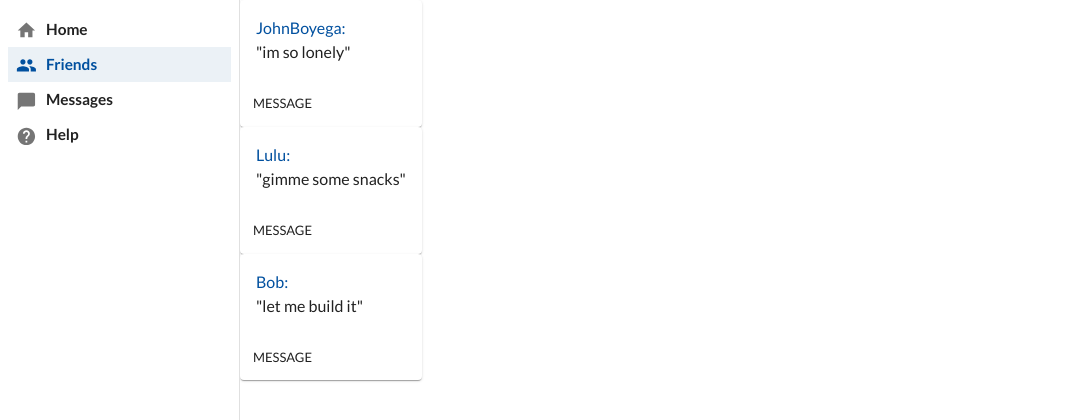
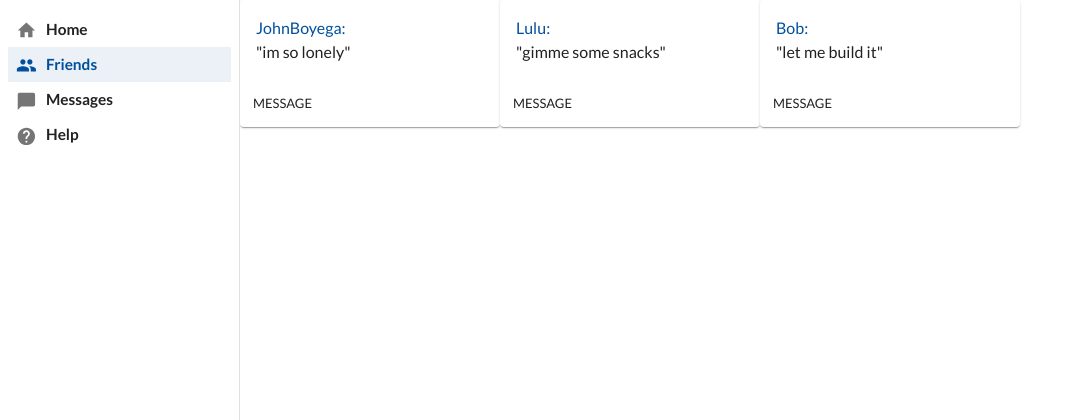
Before and after one commit to tphume/converse-fe, a React (Create React App) app: page /friends in a window 1280 px wide. Both pictures are taken after typing "Sample", "Sample123" into the empty fields and a click on the button "LOGIN". Shown: the top 420 px of the page, without its empty margins (0-1076 px from the left). Built offline with nearby package versions, Linux system fonts and the light colour scheme.

Commit message:
Uses grid for friends page layout

```diff
--- a/src/pages/Friends.tsx
+++ b/src/pages/Friends.tsx
@@ -2,13 +2,24 @@ import React from "react";
 import { useSelector } from "react-redux";
 import { RootState } from "../rootReducer";
 
+import { Theme, createStyles, makeStyles } from "@material-ui/core/styles";
+import Grid from "@material-ui/core/Grid";
 import Card from "@material-ui/core/Card";
 import CardContent from "@material-ui/core/CardContent";
 import CardActions from "@material-ui/core/CardActions";
 import Typography from "@material-ui/core/Typography";
 import Button from "@material-ui/core/Button";
 
+const useStyles = makeStyles((theme: Theme) => {
+  return createStyles({
+    container: {
+      width: "100%",
+    },
+  });
+});
+
 export default function Friends(): JSX.Element {
+  const classes = useStyles();
   const { friends, loading } = useSelector((state: RootState) => state.friends);
 
   if (loading) {
@@ -29,9 +40,11 @@ export default function Friends(): JSX.Element {
   }
 
   return (
-    <section>
+    <section className={classes.container}>
+      <Grid container>
         {friends.map((friend) => {
           return (
+            <Grid item xs={12} sm={4} md={3}>
               <Card key={friend.id}>
                 <CardContent>
                   <Typography color="primary">{friend.username}:</Typography>
@@ -41,8 +54,10 @@ export default function Friends(): JSX.Element {
                   <Button size="small">message</Button>
                 </CardActions>
               </Card>
+            </Grid>
           );
         })}
+      </Grid>
     </section>
   );
 }
```
Lines whose indentation alone changed are shown as unchanged.
